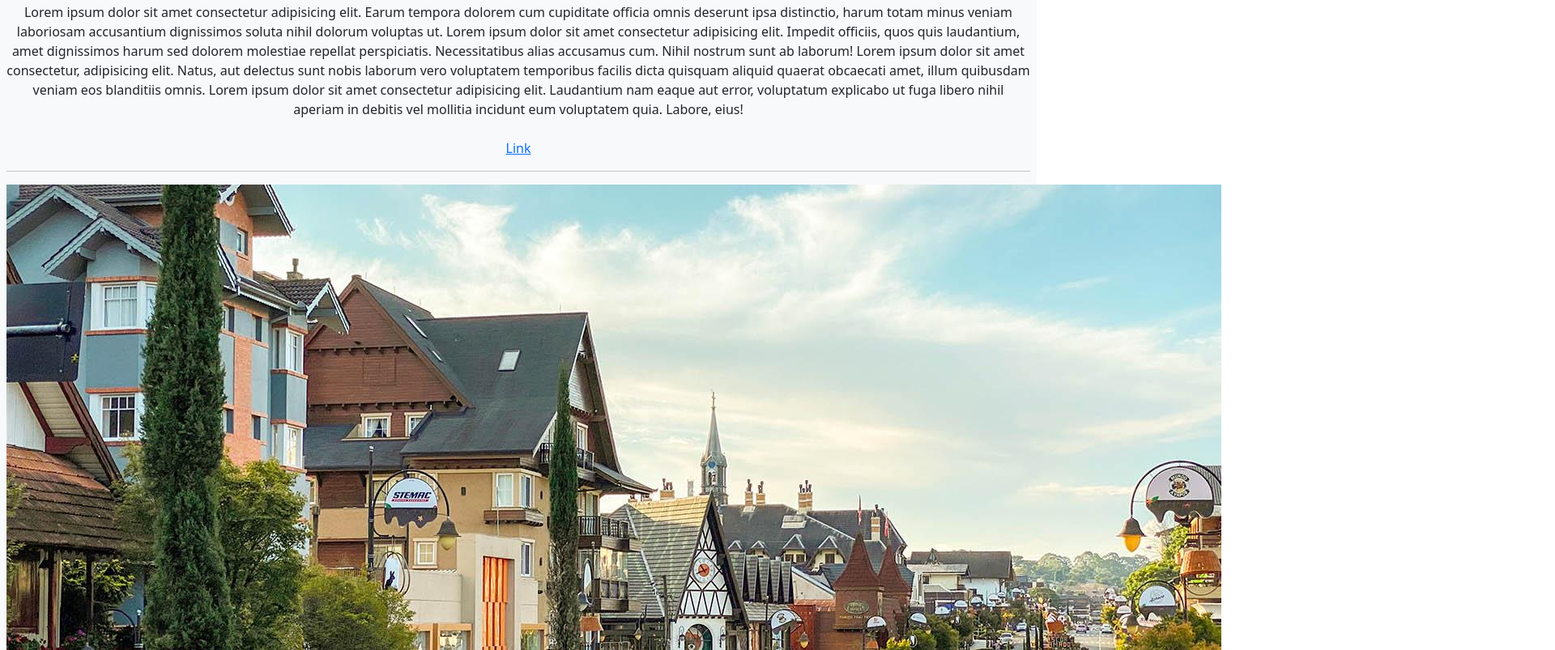
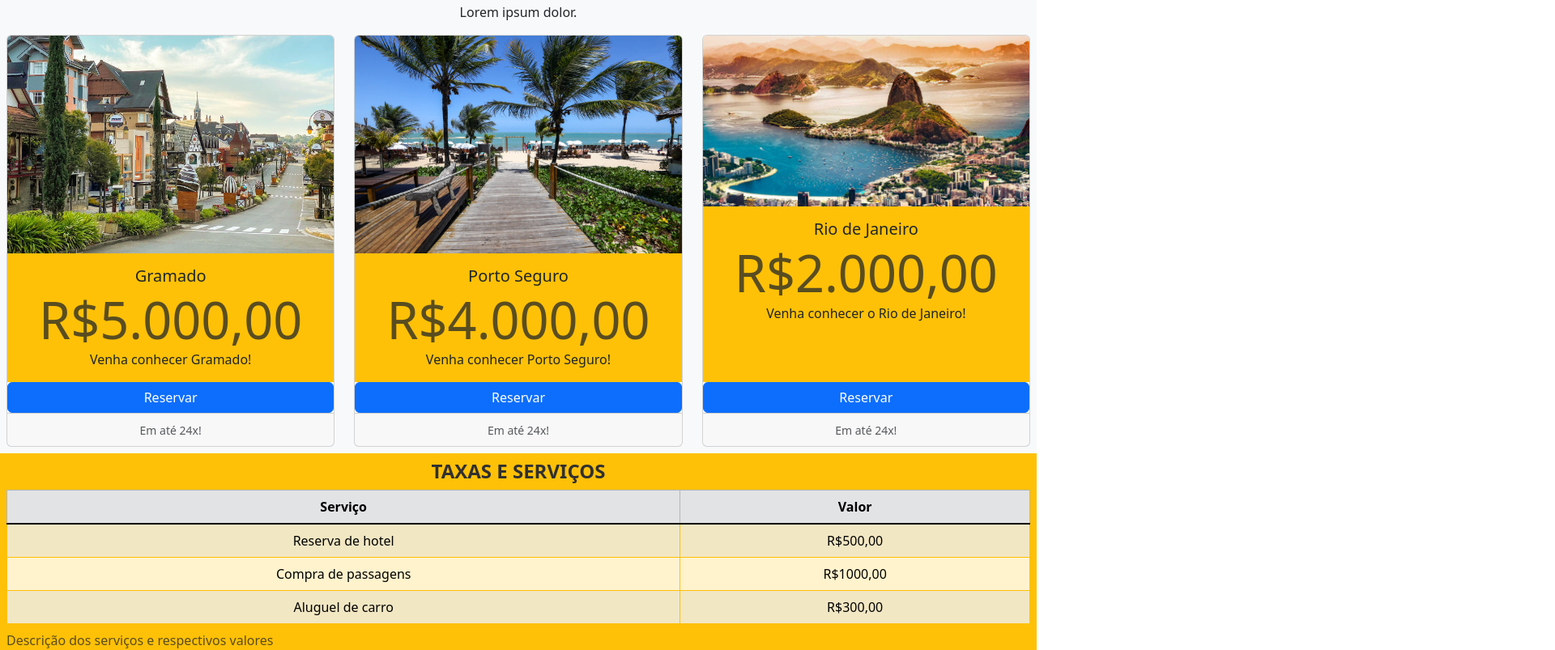
Before and after one commit to Adilson141192/Aula_11, a plain HTML site: page index.html in a window 1280 px wide. Shown: the part 904-1707 px from the top of the page at 81% size, 1920 px wide, since content can reach past the window. Drawn offline with nearby package versions, Linux system fonts and the light colour scheme.

Commit message:
072924 aula1102

```diff
--- a/index.html
+++ b/index.html
@@ -74,26 +74,50 @@
     </header>
     <section class="container-fluid bg-light text-center p-2">
         <h2>Conheça nossos pacotes</h2>
-        <p>
-            Lorem ipsum dolor sit amet consectetur adipisicing elit. Earum tempora dolorem cum cupiditate officia omnis deserunt ipsa distinctio, harum totam minus veniam laboriosam accusantium dignissimos soluta nihil dolorum voluptas ut. Lorem ipsum dolor sit amet consectetur adipisicing elit. Impedit officiis, quos quis laudantium, amet dignissimos harum sed dolorem molestiae repellat perspiciatis. Necessitatibus alias accusamus cum. Nihil nostrum sunt ab laborum! Lorem ipsum dolor sit amet consectetur, adipisicing elit. Natus, aut delectus sunt nobis laborum vero voluptatem temporibus facilis dicta quisquam aliquid quaerat obcaecati amet, illum quibusdam veniam eos blanditiis omnis. Lorem ipsum dolor sit amet consectetur adipisicing elit. Laudantium nam eaque aut error, voluptatum explicabo ut fuga libero nihil aperiam in debitis vel mollitia incidunt eum voluptatem quia. Labore, eius!
-            <br><br>
-            <a href="#">Link</a>
-            <hr>
-        </p>
-
-        <div class="row">
-            <figure class="col text-center">
-                <img src="img/nossos-pacotes/gramado.jpg" alt="Imagem de um chalé em Gramado">
-                <figcaption>Gramado</figcaption>
-            </figure>
-            <figure class="col text-center">
-                <img src="img/nossos-pacotes/porto-seguro.jpg" alt="Praia em Porto Seguro">
-                <figcaption>Porto Seguro</figcaption>
-            </figure>
-            <figure class="col text-center">
-                <img src="img/nossos-pacotes/rio-de-janeiro.jpg" alt="Rio de Janeiro visto do alto">
-                <figcaption>Rio de Janeiro</figcaption>
-            </figure>
+        <p>Lorem ipsum dolor.</p>
+        <div class="row row-cols-1 row-cols-md-3 g-4">
+            <div class="col">
+                <div class="card h-100">
+                    <img src="img/nossos-pacotes/gramado.jpg" class="card-img-top" alt="Gramado">
+                    <div class="card-body bg-warning">
+                        <h5 class="card-title">Gramado</h5>
+                        <h1 class="card-subtitle text-muted">R$5.000,00</h1>
+                        <p class="card-text">Venha conhecer Gramado!</p>
+                    </div>
+                    <a href="#" class="btn btn-primary">Reservar</a>
+                    <div class="card-footer">
+                        <small class="text-body-secondary">Em até 24x!</small>
+                    </div>
+                </div>
+            </div>
+            <div class="col">
+                <div class="card h-100">
+                    <img src="img/nossos-pacotes/porto-seguro.jpg" class="card-img-top" alt="Porto Seguro">
+                    <div class="card-body bg-warning">
+                        <h5 class="card-title">Porto Seguro</h5>
+                        <h1 class="card-subtitle text-muted">R$4.000,00</h1>
+                        <p class="card-text">Venha conhecer Porto Seguro!</p>
+                    </div>
+                    <a href="#" class="btn btn-primary">Reservar</a>
+                    <div class="card-footer">
+                        <small class="text-body-secondary">Em até 24x!</small>
+                    </div>
+                </div>
+            </div>
+            <div class="col">
+                <div class="card h-100">
+                    <img src="img/nossos-pacotes/rio-de-janeiro.jpg" class="card-img-top" alt="Rio de Janeiro">
+                    <div class="card-body bg-warning">
+                        <h5 class="card-title">Rio de Janeiro</h5>
+                        <h1 class="card-subtitle text-muted">R$2.000,00</h1>
+                        <p class="card-text">Venha conhecer o Rio de Janeiro!</p>
+                    </div>
+                    <a href="#" class="btn btn-primary">Reservar</a>
+                    <div class="card-footer">
+                        <small class="text-body-secondary">Em até 24x!</small>
+                    </div>
+                </div>
+            </div>
         </div>
     </section>
 
```
